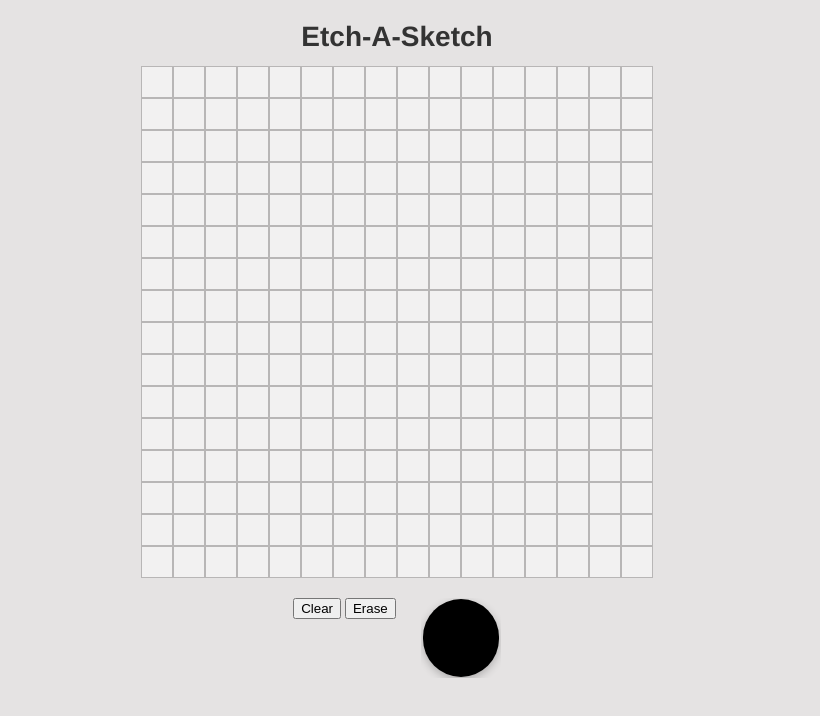
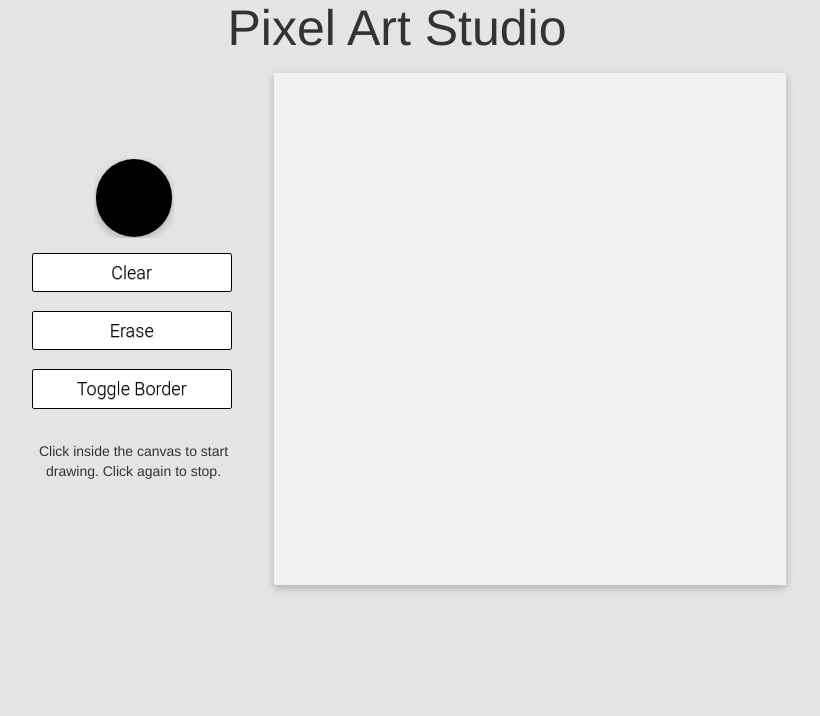
Before and after one commit to rxnel/PixelArtStudio, a plain HTML site: page index.html in a window 1280 px wide. Shown: the whole page, without its empty margins (243-1063 px from the left). Drawn offline with Linux system fonts and the light colour scheme.

Commit message:
added toggle-border button, setup foundation to have modular cell size. honestly satisfied with ending here.

```diff
--- a/css/style.css
+++ b/css/style.css
@@ -4,38 +4,51 @@ body {
   font-size: 14px;
   line-height: 20px;
   color: #333333;
+  text-align: center;
+}
+
+h1 {
+  font-size: 50px;
+  font-weight: 300;
+  line-height: 40px;
+  margin: 0 0 20px;
 }
 
 .container {
   width: 100%;
   height: 100%;
   display: flex;
-  flex-direction: column;
+  flex-direction: row;
   justify-content: center;
   align-items: center;
 }
 
 .canvas {
-  display: flex;
-  flex-flow: column wrap;
-  justify-content: center;
-  margin: 20px;
-  margin-top: auto;
+  display: grid;
   width: 512px;
   height: 512px;
+  background-color: var(--secondary-light);
+  box-shadow: rgba(0, 0, 0, 0.24) 0px 3px 8px;
+  margin-top: 5px;
+  margin-left: 15px;
 }
 
-.controls {
+.sidebar {
   display: flex;
-  flex-direction: row;
-  gap: 25px;
+  flex-direction: column;
+  gap: 15px;
+  align-items: center;
+  width: 250px;
+}
+
+.sidebar p {
+  width: 200px;
 }
 
 .cell {
   background-color: #f2f1f1;
-  width: 30px;
-  height: 30px;
-  border: 1px solid rgb(184, 182, 182);
+
+  border: 0px solid rgb(184, 182, 182);
 }
 
 input {
@@ -47,6 +60,25 @@ input {
   font-size: inherit;
   cursor: pointer;
   outline: none;
+}
+
+button {
+  display: inline-block;
+  width: 200px;
+  padding: 0.46em 1.6em;
+  border: 0.1em solid #000000;
+  margin: 0 0.2em 0.2em 0;
+  border-radius: 0.12em;
+  box-sizing: border-box;
+  text-decoration: none;
+  font-family: "Roboto", sans-serif;
+  font-weight: 300;
+  font-size: 18px;
+  color: #000000;
+  text-shadow: 0 0.04em 0.04em rgba(0, 0, 0, 0.35);
+  background-color: #ffffff;
+  text-align: center;
+  transition: all 0.15s;
 }
 
 button,
@@ -80,3 +112,23 @@ input[type="color"]::-webkit-color-swatch {
   border-radius: 50px;
   box-shadow: rgba(0, 0, 0, 0.24) 0px 3px 8px;
 }
+
+h4 {
+  margin-bottom: auto;
+}
+input[type="text"] {
+  width: 200px;
+  height: 40px;
+  border: none;
+  border-radius: 0.12em;
+  box-sizing: border-box;
+  text-decoration: none;
+  font-family: "Roboto", sans-serif;
+  font-weight: 300;
+  font-size: 18px;
+  color: #000000;
+  text-shadow: 0 0.04em 0.04em rgba(0, 0, 0, 0.35);
+  background-color: #ffffff;
+  text-align: center;
+  transition: all 0.15s;
+}
--- a/index.html
+++ b/index.html
@@ -4,26 +4,25 @@
     <meta charset="UTF-8">
     <meta http-equiv="X-UA-Compatible" content="IE=edge">
     <meta name="viewport" content="width=device-width, initial-scale=1.0">
-    <title>Etch-A-Sketch</title>
+    <title>Pixel Art Studio</title>
     <link rel="stylesheet" href="css/style.css">
 </head>
 <body>
+    <div class="title">
+        <h1>Pixel Art Studio</h1>
+    </div>
     <div class="container">
-        <div class="title">
-            <h1>Etch-A-Sketch</h1>
+        <div class="sidebar">
+            <input class="colorPicker" type="color" value="#000000">
+            <button class="clearBtn">Clear</button>
+            <button class="eraserBtn">Erase</button>
+            <button class="toggleBorderBtn">Toggle Border</button>
+            <p>Click inside the canvas to start drawing. Click again to stop.</p>
+            <!-- <h4># of rows and columns</h4>
+            <input class="sizeTextBox" type="text" value="16">
+            <button class="sizeBtn">Change Size</button> -->
         </div>
-        <div class="canvas">
-        </div>
-        <div class="controls">
-            <div class="controls-left">
-                <button class="clearBtn">Clear</button>
-                <button class="eraserBtn">Erase</button>
-            </div>
-            <div class="controls-right">
-               <input class="colorPicker" type="color" value="#000000">
-            </div>
-        </div>
-
+        <div class="canvas"></div>
     </div>
     <script src="script.js"></script>
 </body>
--- a/script.js
+++ b/script.js
@@ -2,18 +2,39 @@ const canvas = document.querySelector(".canvas");
 const colorPicker = document.querySelector(".colorPicker");
 const clearBtn = document.querySelector(".clearBtn");
 const eraserBtn = document.querySelector(".eraserBtn");
-let currentColor = "#000000";
+const toggleBorderBtn = document.querySelector(".toggleBorderBtn");
+
+const DEFAULT_COLOR = "#000000";
+const DEFAULT_MODE = "color";
+const DEFAULT_SIZE = 16;
+
+let currentColor = DEFAULT_COLOR;
 let drawMode = false;
 let eraserMode = false;
+let borderToggle = false;
 
 clearBtn.addEventListener("click", clearGrid);
 colorPicker.onchange = (e) => setCurrentColor(e.target.value);
 eraserBtn.addEventListener("click", activateEraserMode);
+toggleBorderBtn.addEventListener("click", toggleBorder);
 
-// go through each cell and set its background color
 function clearGrid() {
   for (let i = 0; i < canvas.children.length; i++) {
     canvas.children[i].style.backgroundColor = "#f2f1f1";
+  }
+}
+
+function toggleBorder() {
+  if (!borderToggle) {
+    for (let i = 0; i < canvas.children.length; i++) {
+      canvas.children[i].style.border = "1px solid black";
+    }
+    borderToggle = true;
+  } else {
+    for (let i = 0; i < canvas.children.length; i++) {
+      canvas.children[i].style.border = "none";
+    }
+    borderToggle = false;
   }
 }
 
@@ -40,17 +61,18 @@ function activateEraserMode() {
   eraserMode = !eraserMode;
 }
 
-// create 16x16 grid of squares in the canvas
-function setupGrid() {
-  for (let i = 0; i < 16; i++) {
-    for (let j = 0; j < 16; j++) {
-      let cell = document.createElement("div");
-      cell.classList.add("cell");
-      cell.addEventListener("mouseover", changeColor);
-      cell.addEventListener("click", activateDrawMode);
-      canvas.appendChild(cell);
-    }
+function setupGrid(size) {
+  canvas.style.gridTemplateColumns = `repeat(${size}, 1fr)`;
+  canvas.style.gridTemplateRows = `repeat(${size}, 1fr)`;
+  for (let i = 0; i < size * size; i++) {
+    let cell = document.createElement("div");
+    cell.classList.add("cell");
+    cell.addEventListener("mouseover", changeColor);
+    cell.addEventListener("click", activateDrawMode);
+    canvas.appendChild(cell);
   }
 }
 
-setupGrid();
+window.onload = () => {
+  setupGrid(DEFAULT_SIZE);
+};
```
